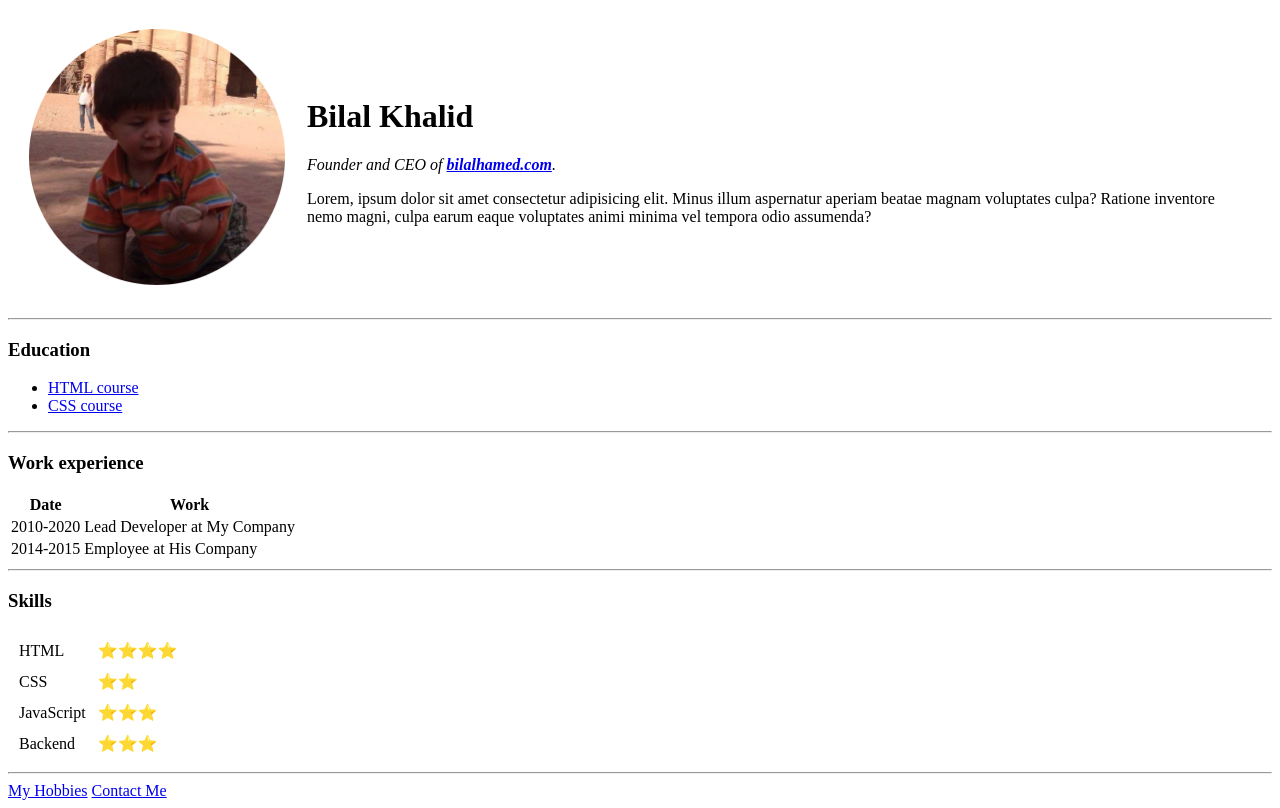
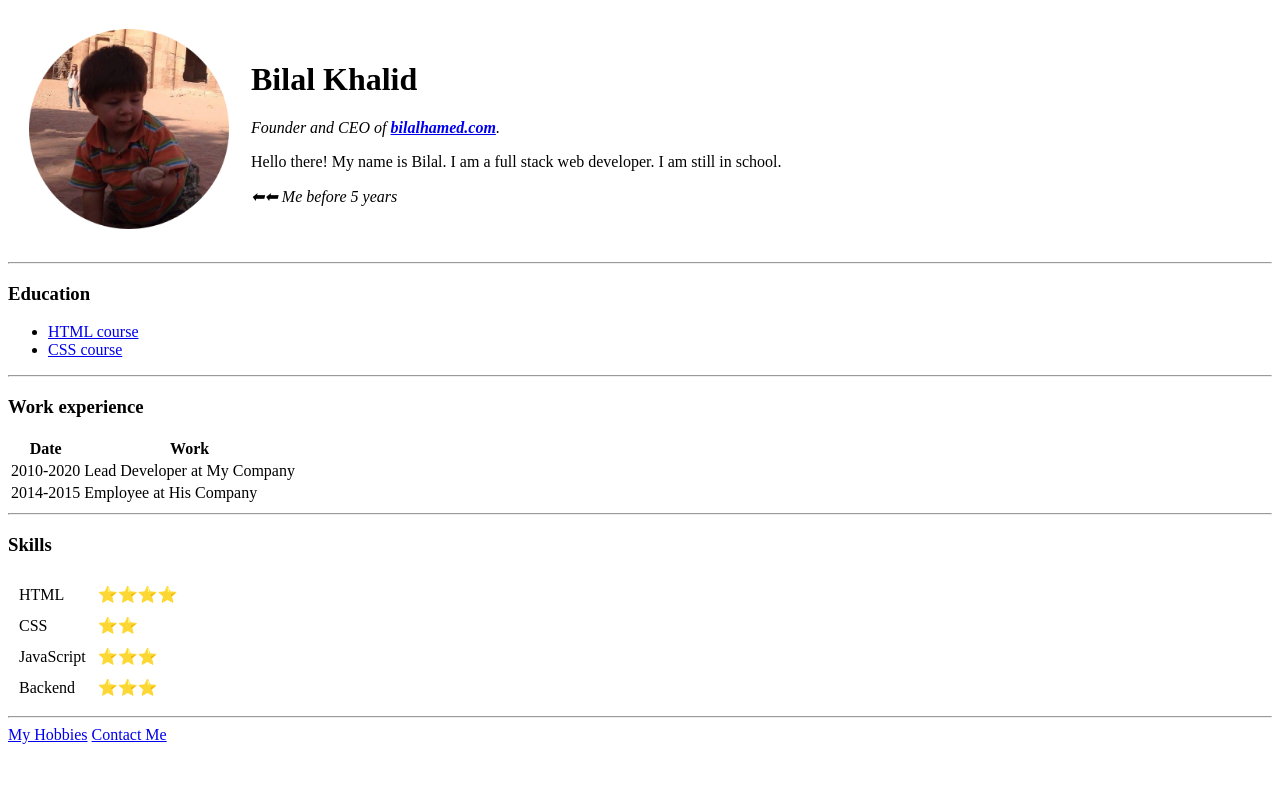
Before and after one commit to bilal-550/CV, a plain HTML site: page index.html in a window 1280 px wide. Drawn offline with Linux system fonts and the light colour scheme.

Commit message:
Styled CV

```diff
--- a/index.html
+++ b/index.html
@@ -4,16 +4,20 @@
 <head>
   <meta charset="UTF-8">
   <title>Bilal's Personal Site</title>
+  <link rel="stylesheet" href="css/styles.css">
 </head>
 
 <body>
   <table cellspacing="20">
     <tr>
-      <td><img width="256" height="256" src="images/bilal.png" alt="Bilal profile picture"></td>
+      <td><img src="images/bilal.png" alt="Bilal profile picture" width="200" height="200"></td>
       <td>
         <h1>Bilal Khalid</h1>
         <p><em>Founder and CEO of <strong><a href="https://bilalhamed.com">bilalhamed.com</a></strong>.</em></p>
-        <p>Lorem, ipsum dolor sit amet consectetur adipisicing elit. Minus illum aspernatur aperiam beatae magnam voluptates culpa? Ratione inventore nemo magni, culpa earum eaque voluptates animi minima vel tempora odio assumenda?</p>
+        <p>
+          Hello there! My name is Bilal. I am a full stack web developer. I am still in school.
+        </p>
+        <p><em>⬅⬅ Me before 5 years</em></p>
       </td>
     </tr>
   </table>
```
